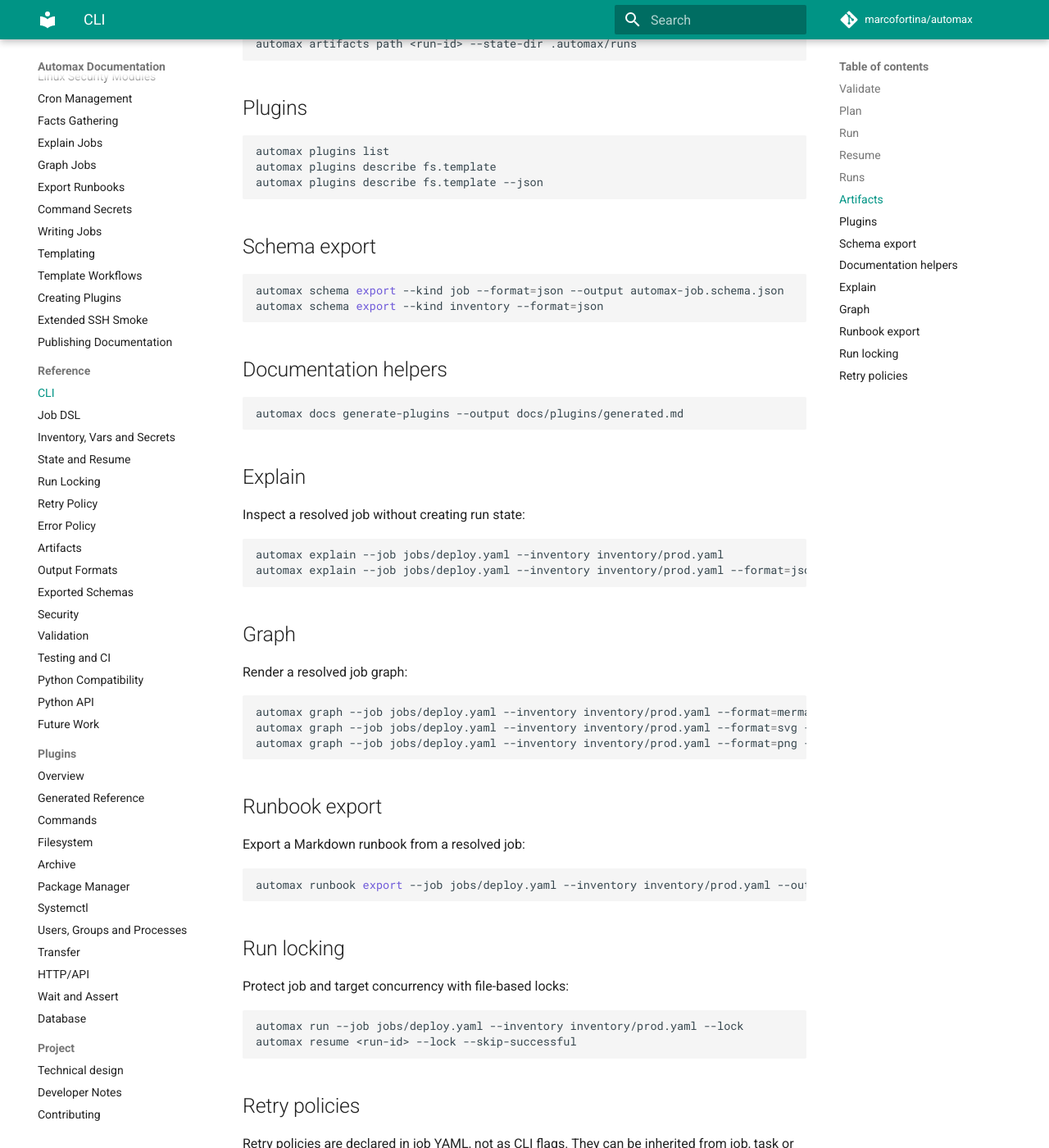
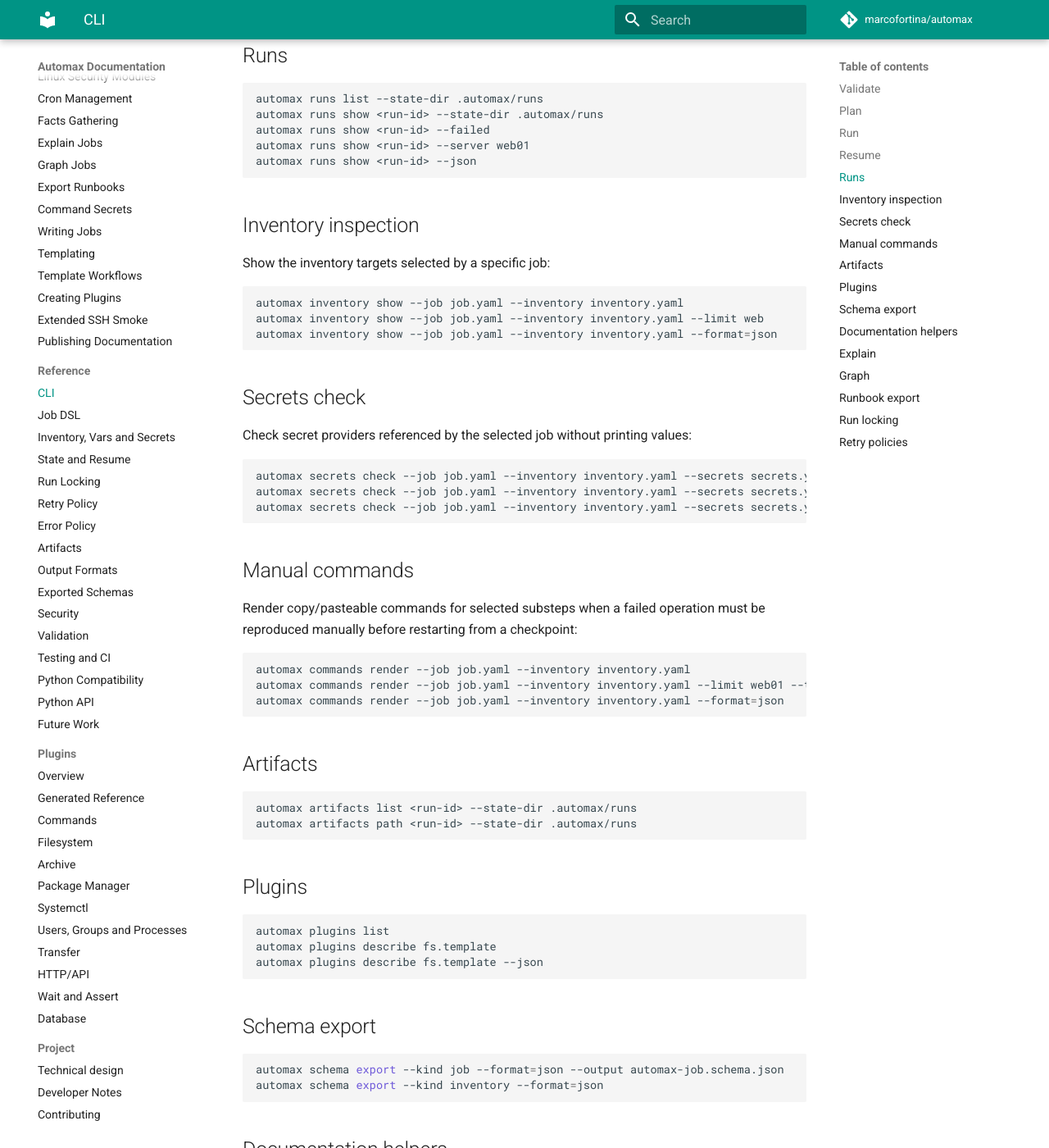
Before and after one commit to marcofortina/automax, an MkDocs documentation site: the page built from docs/reference/cli.md, in a window 1280 px wide and 1400 px high, scrolled down 1703 px. Shown: the whole window at 82% size. Built offline with MkDocs 1.6.1 and Material for MkDocs 9.7.7, drawn with Linux system fonts in a browser that asks for light colours; comment, search, counter and statistics services are not loaded; some of the changed text lies outside the part shown.

Commit message:
document job inspection and recovery workflows

````diff
--- a/docs/reference/cli.md
+++ b/docs/reference/cli.md
@@ -29,6 +29,18 @@
 
 Prints target, checkpoint, plugin and tags without executing the job.
 
+Check-mode preview for the selected job:
+
+```bash
+automax plan --check --job job.yaml --inventory inventory.yaml
+```
+
+File diff preview for supported file-oriented plugins:
+
+```bash
+automax plan --diff --job job.yaml --inventory inventory.yaml
+```
+
 Machine-readable output:
 
 ```bash
@@ -39,6 +51,12 @@
 
 ```bash
 automax run --job job.yaml --inventory inventory.yaml --state-dir .automax/runs
+```
+
+Preview the selected run without creating run state:
+
+```bash
+automax run --check --job job.yaml --inventory inventory.yaml
 ```
 
 Machine-readable final summary:
@@ -83,6 +101,37 @@
 automax runs show <run-id> --failed
 automax runs show <run-id> --server web01
 automax runs show <run-id> --json
+```
+
+## Inventory inspection
+
+Show the inventory targets selected by a specific job:
+
+```bash
+automax inventory show --job job.yaml --inventory inventory.yaml
+automax inventory show --job job.yaml --inventory inventory.yaml --limit web
+automax inventory show --job job.yaml --inventory inventory.yaml --format=json
+```
+
+## Secrets check
+
+Check secret providers referenced by the selected job without printing values:
+
+```bash
+automax secrets check --job job.yaml --inventory inventory.yaml --secrets secrets.yaml
+automax secrets check --job job.yaml --inventory inventory.yaml --secrets secrets.yaml --all
+automax secrets check --job job.yaml --inventory inventory.yaml --secrets secrets.yaml --format=json
+```
+
+## Manual commands
+
+Render copy/pasteable commands for selected substeps when a failed operation must
+be reproduced manually before restarting from a checkpoint:
+
+```bash
+automax commands render --job job.yaml --inventory inventory.yaml
+automax commands render --job job.yaml --inventory inventory.yaml --limit web01 --tags install
+automax commands render --job job.yaml --inventory inventory.yaml --format=json
 ```
 
 ## Artifacts
--- a/mkdocs.yml
+++ b/mkdocs.yml
@@ -48,6 +48,7 @@
     - First SSH Job: guides/first-ssh-job.md
     - Initialize Workspace: guides/init-workspace.md
     - Operator Diagnostics: guides/doctor.md
+    - Job Inspection and Recovery: guides/job-inspection-and-recovery.md
     - Development Tooling: guides/development-tooling.md
     - Dynamic Inventory: guides/dynamic-inventory.md
     - Account Access: guides/account-access.md
````
Also changed, not shown: README.md (+20 -0 lines), docs/guides/job-inspection-and-recovery.md (added, +118 -0 lines), 1 other file.
